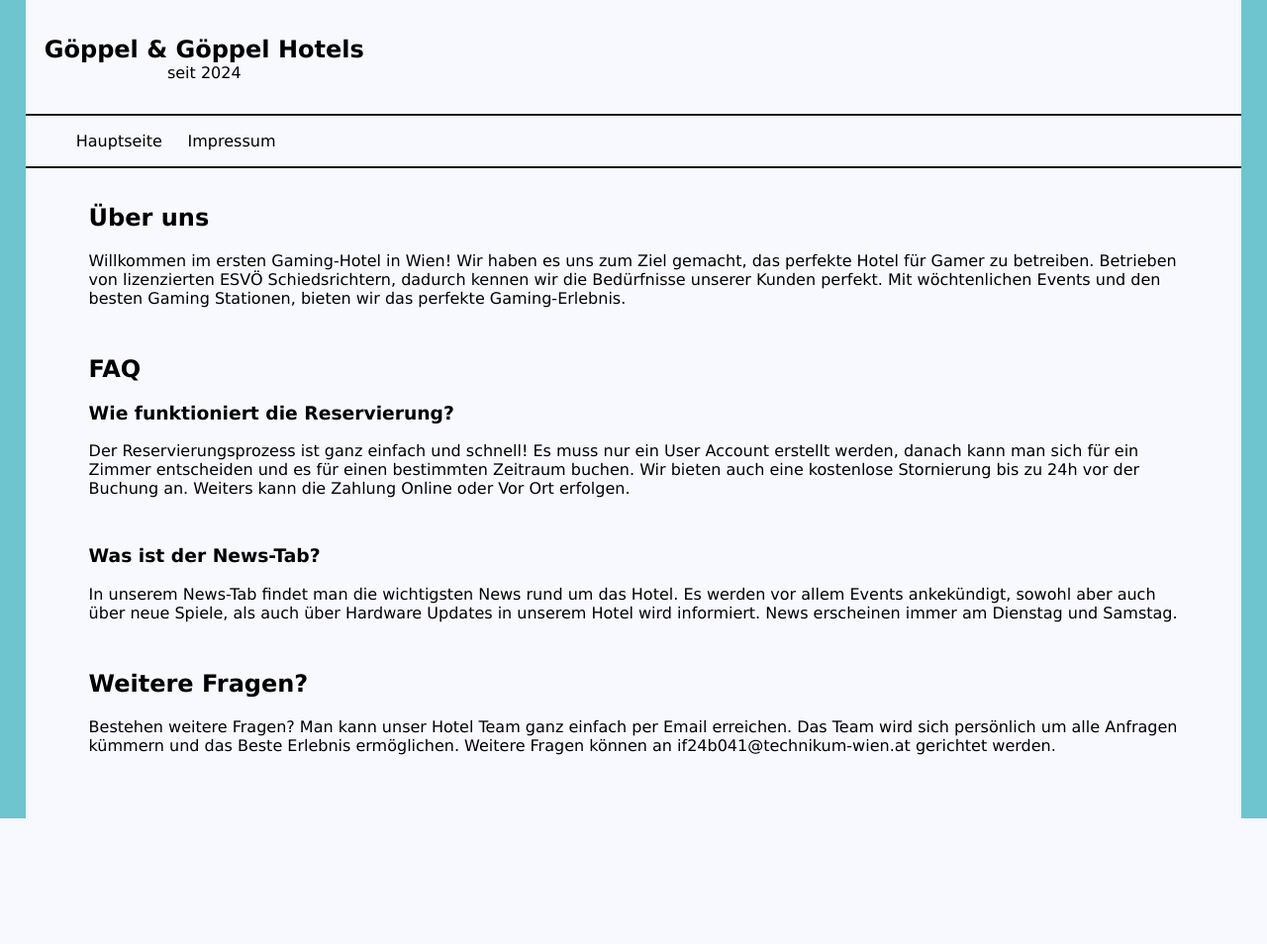
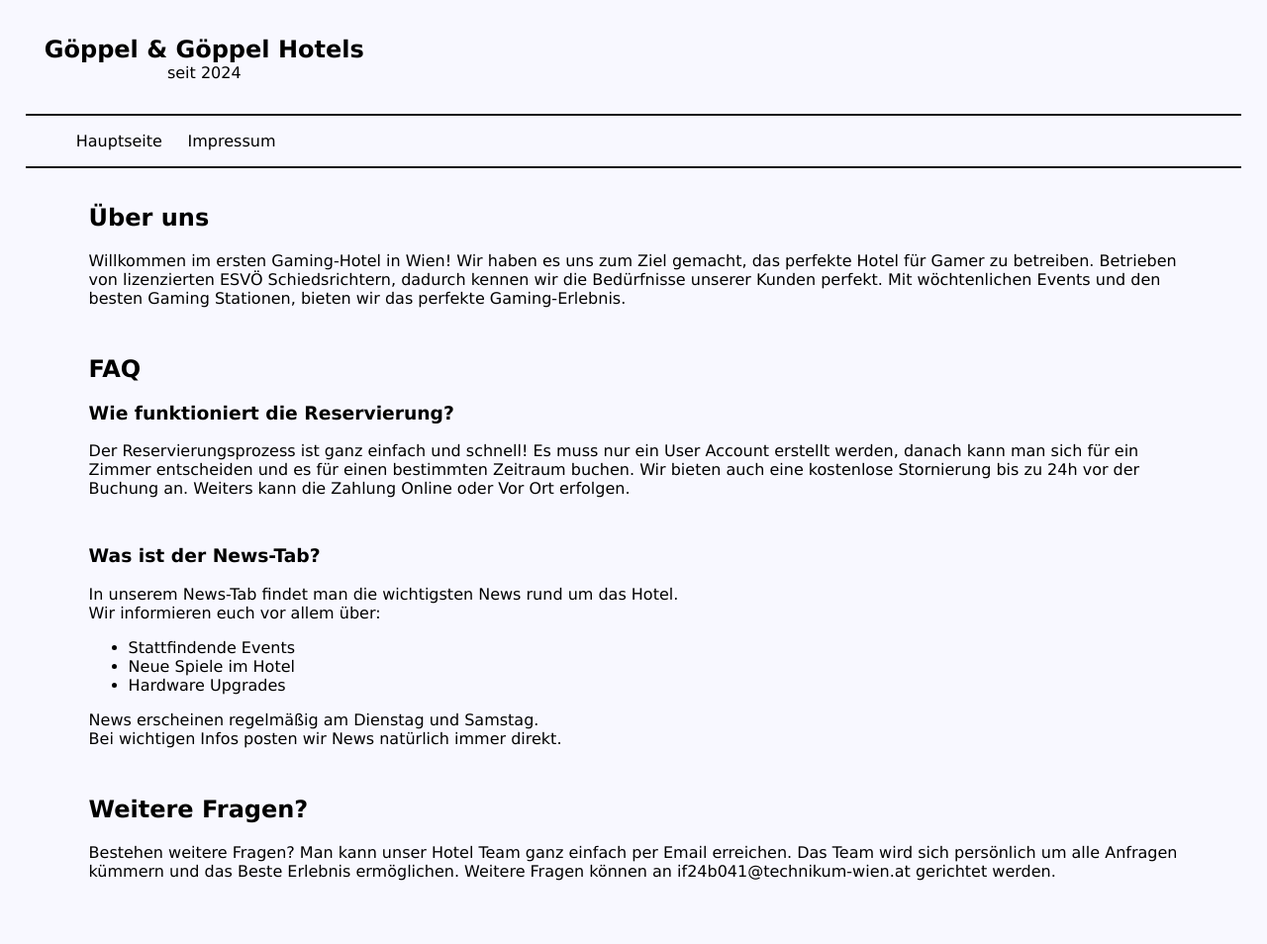
Before and after one commit to Lux-i/gaminghotel, a PHP site: page /HTML/hilfe.html in a window 1280 px wide. Shown: the whole page at 99% size. Before the commit the page ends 827 px from the top, so only its background shows below. Run offline with PHP 8.4, Linux system fonts and the light colour scheme.

Commit message:
Changed the ghostwhite classes accoring to internal comment Changed Information under the impressum site

```diff
--- a/CSS/main.css
+++ b/CSS/main.css
@@ -1,5 +1,4 @@
 body {
-    background-color: rgb(110, 196, 207) !important;
     margin: 0 2vw 0 2vw;
     font-family: 'Lucida Sans', 'Lucida Sans Regular', 'Lucida Grande', 'Lucida Sans Unicode', Geneva, Verdana, sans-serif !important;
 
@@ -28,7 +27,7 @@ h1 {
 nav {
     display: flex;
     justify-content: flex-start;
-    padding: 0 1vw 0 3vw;
+    padding: 0 3vw 0 3vw;
     border-top: 0.3vh solid rgb(19, 19, 19);
     border-bottom: 0.3vh solid rgb(19, 19, 19);
 }
--- a/HTML/hilfe.html
+++ b/HTML/hilfe.html
@@ -8,19 +8,19 @@
     <link rel="stylesheet" href="/CSS/hilfe.css">
 
 </head>
-<body>
-    <header class="ghostwhite" id="header">
+<body class="ghostwhite">
+    <header id="header">
         <section id="logo">
             <h1 id="title">Göppel & Göppel Hotels</h1>
             <p id="jahrgang"> seit 2024 </p>
         </section>
     </header>
-    <nav class="ghostwhite">
+    <nav>
         <a class="navlink" href="/index.html">Hauptseite</a>
         <a class="navlink" href="/index.html">Impressum</a>
     </nav>
 
-    <main class="ghostwhite">
+    <main>
         <section class="about data-splitter">
             <h2>Über uns</h2>
             <p>Willkommen im ersten Gaming-Hotel in Wien! Wir haben es uns zum Ziel gemacht, das perfekte Hotel für Gamer zu betreiben.
@@ -38,8 +38,21 @@
                 </section>
                 <section class="data-splitter">
                     <h3>Was ist der News-Tab?</h3>
-                    <p>In unserem News-Tab findet man die wichtigsten News rund um das Hotel. Es werden vor allem Events ankekündigt,
-                         sowohl aber auch über neue Spiele, als auch über Hardware Updates in unserem Hotel wird informiert. News erscheinen immer am Dienstag und Samstag.</p>
+                    <p>
+                        In unserem News-Tab findet man die wichtigsten News rund um das Hotel.
+                        <br>
+                        Wir informieren euch vor allem über:
+                    </p>
+                    <ul>
+                        <li>Stattfindende Events</li>
+                        <li>Neue Spiele im Hotel</li>
+                        <li>Hardware Upgrades</li>
+                    </ul>
+                    <p>
+                        News erscheinen regelmäßig am Dienstag und Samstag.
+                        <br>
+                        Bei wichtigen Infos posten wir News natürlich immer direkt.
+                    </p>
                 </section>
                 <section class="data-splitter">
                     <h2>Weitere Fragen?</h2>
```
Also changed, not shown: index.html (+12 -8 lines).
